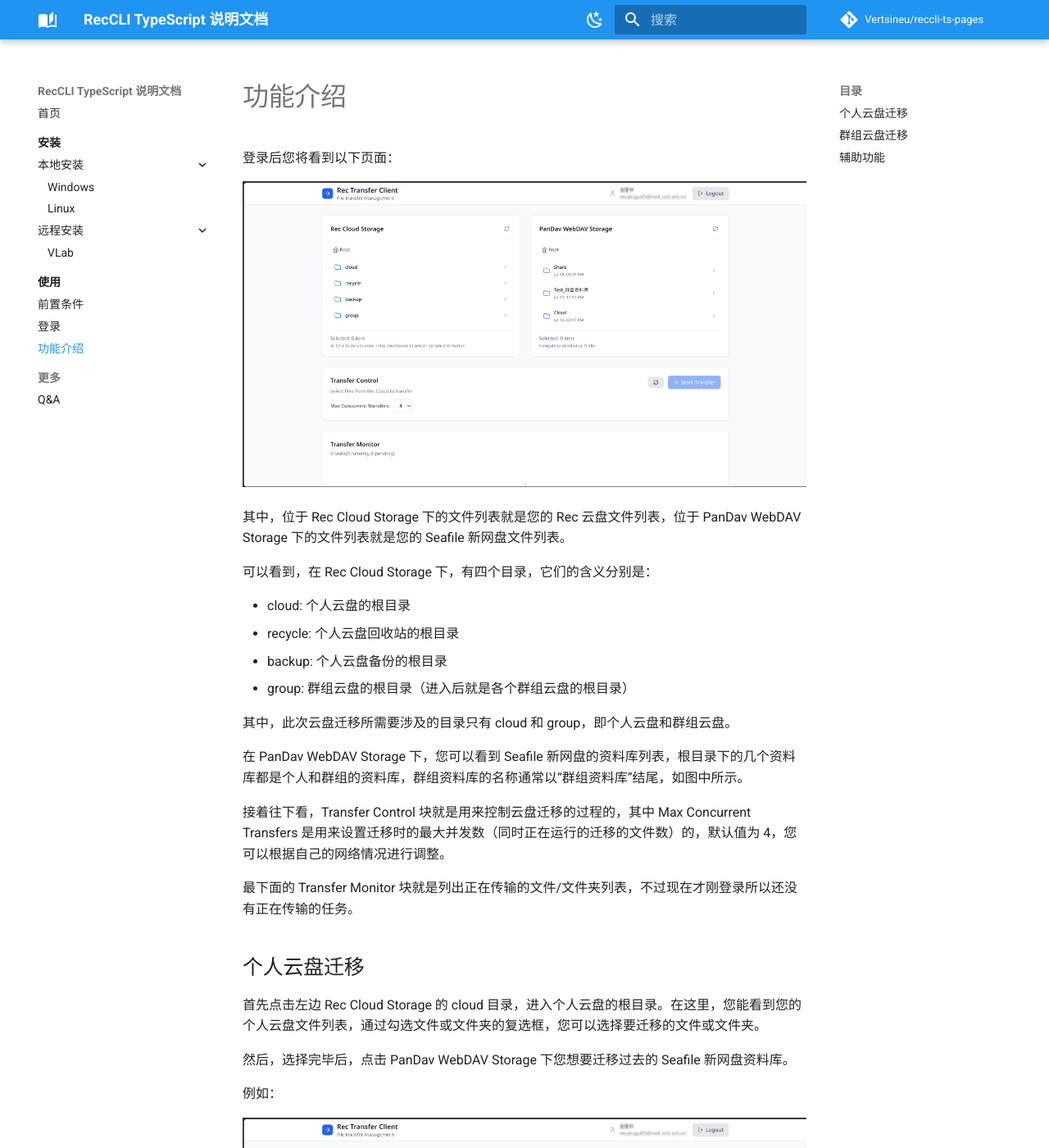
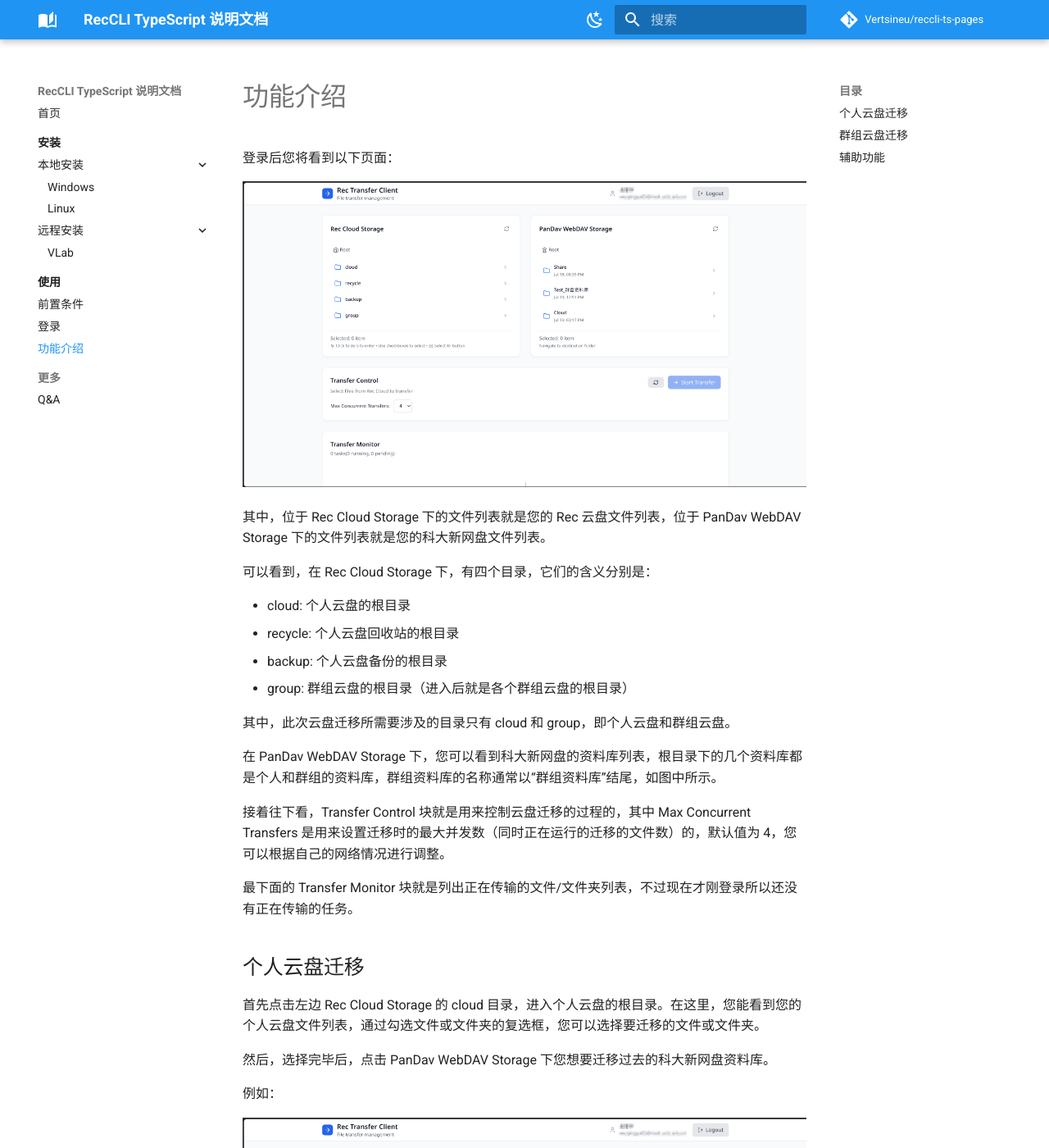
Before and after one commit to Vertsineu/reccli-ts-pages, an MkDocs documentation site: the page built from docs/user-guide/usage.md, in a window 1280 px wide and 1400 px high. Shown: the whole window at 82% size. Built offline with MkDocs 1.6.1 and Material for MkDocs 9.7.7, drawn with Linux system fonts in a browser that asks for light colours; comment, search, counter and statistics services are not loaded; some of the changed text lies outside the part shown.

Commit message:
docs: do not use Seafile which is hard to understand

```diff
--- a/docs/user-guide/usage.md
+++ b/docs/user-guide/usage.md
@@ -4,7 +4,7 @@
 
 ![主页面](../assets/main.png)
 
-其中，位于 Rec Cloud Storage 下的文件列表就是您的 Rec 云盘文件列表，位于 PanDav WebDAV Storage 下的文件列表就是您的 Seafile 新网盘文件列表。
+其中，位于 Rec Cloud Storage 下的文件列表就是您的 Rec 云盘文件列表，位于 PanDav WebDAV Storage 下的文件列表就是您的科大新网盘文件列表。
 
 可以看到，在 Rec Cloud Storage 下，有四个目录，它们的含义分别是：
 
@@ -15,7 +15,7 @@
 
 其中，此次云盘迁移所需要涉及的目录只有 cloud 和 group，即个人云盘和群组云盘。
 
-在 PanDav WebDAV Storage 下，您可以看到 Seafile 新网盘的资料库列表，根目录下的几个资料库都是个人和群组的资料库，群组资料库的名称通常以“群组资料库”结尾，如图中所示。
+在 PanDav WebDAV Storage 下，您可以看到科大新网盘的资料库列表，根目录下的几个资料库都是个人和群组的资料库，群组资料库的名称通常以“群组资料库”结尾，如图中所示。
 
 接着往下看，Transfer Control 块就是用来控制云盘迁移的过程的，其中 Max Concurrent Transfers 是用来设置迁移时的最大并发数（同时正在运行的迁移的文件数）的，默认值为 4，您可以根据自己的网络情况进行调整。
 
@@ -25,7 +25,7 @@
 
 首先点击左边 Rec Cloud Storage 的 cloud 目录，进入个人云盘的根目录。在这里，您能看到您的个人云盘文件列表，通过勾选文件或文件夹的复选框，您可以选择要迁移的文件或文件夹。
 
-然后，选择完毕后，点击 PanDav WebDAV Storage 下您想要迁移过去的 Seafile 新网盘资料库。
+然后，选择完毕后，点击 PanDav WebDAV Storage 下您想要迁移过去的科大新网盘资料库。
 
 例如：
 
@@ -45,7 +45,7 @@
 
 群组云盘的迁移与个人云盘类似，首先点击左边 Rec Cloud Storage 的 group 目录，进入群组云盘的根目录。在这里，您能看到您所在的群组云盘列表，选择你想要迁移的群组并点击，进入该群组的云盘根目录，您可以选择要迁移的文件或文件夹。
 
-然后，选择 PanDav WebDAV Storage 下您想要迁移过去的 Seafile 新网盘资料库，群组资料库的名称通常以“群组资料库”结尾。
+然后，选择 PanDav WebDAV Storage 下您想要迁移过去的科大新网盘资料库，群组资料库的名称通常以“群组资料库”结尾。
 
 接着，和个人云盘迁移过程是一样的，在 Transfer Control 块中，您可以看到要传输的文件列表和目标资源库，在确认无误后，点击 Start Transfer 按钮即可开始迁移。
 
@@ -53,7 +53,7 @@
 
 ## 辅助功能
 
-如果您的 Seafile 新网盘中已经存放了文件/文件夹，或者由于传输失误，有部分文件夹已经存在但是没完全传输过去，您可以在 PanDav WebDAV Storage 下看到这些文件/文件夹也能被选中。
+如果您的科大新网盘中已经存放了文件/文件夹，或者由于传输失误，有部分文件夹已经存在但是没完全传输过去，您可以在 PanDav WebDAV Storage 下看到这些文件/文件夹也能被选中。
 
 选中一些文件/文件夹之后，您可以在 Transfer Control 块中看到一个按钮叫做 "Delete Selected"，点击它可以删除这些选中的文件/文件夹。这是一个辅助功能，主要是为了方便用户清理云盘迁移过程中意外传输失败的文件/文件夹，以便能够重新传输。
 
```
Also changed, not shown: docs/index.md (+1 -1 lines), docs/user-guide/login.md (+2 -2 lines), docs/user-guide/prerequisites.md (+4 -4 lines).
